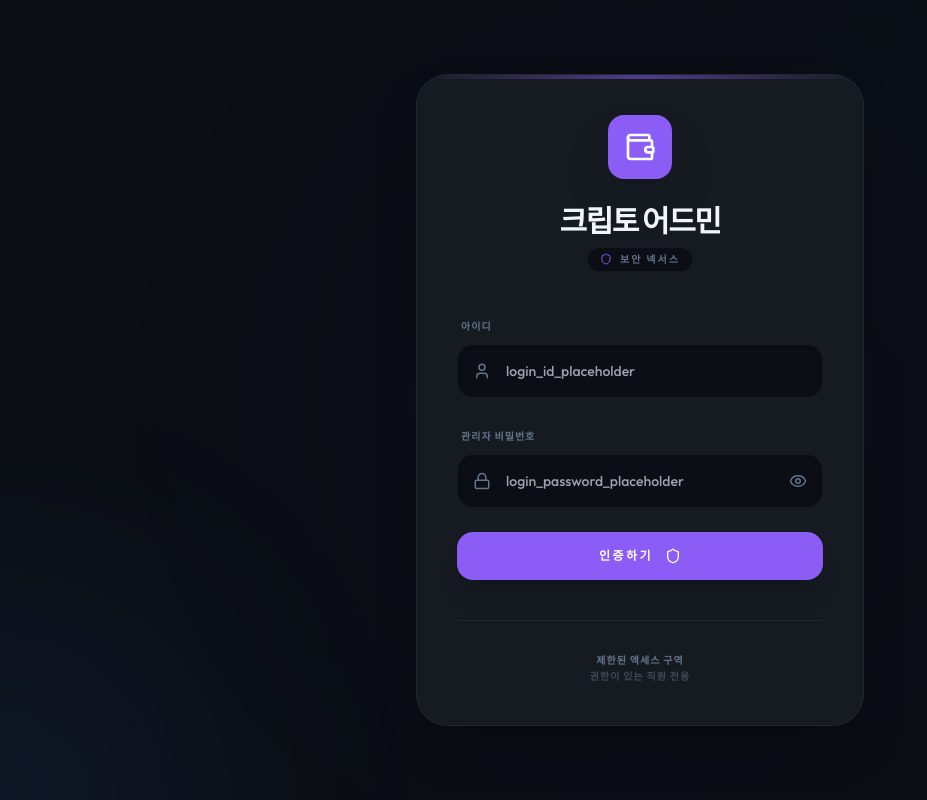
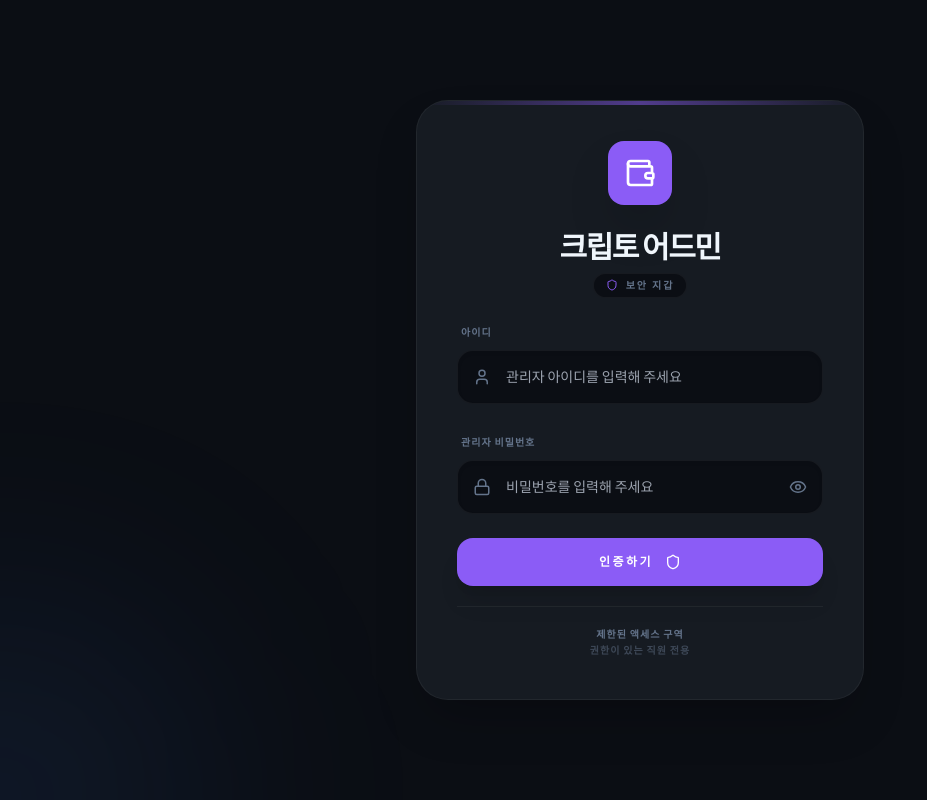
Before and after one commit to SureshSuthar14798/wallet-admin, a React (Vite) app: page /login in a window 1280 px wide. Shown: the whole page, without its empty margins (0-927 px from the left). Built offline with nearby package versions, Linux system fonts and the light colour scheme.

Commit message:
Translation added

```diff
--- a/src/i18n/en.js
+++ b/src/i18n/en.js
@@ -58,6 +58,7 @@ export const en = {
   profile_security_tip_title: 'Security Tip',
   profile_security_tip_desc: 'Ensure your password is at least 12 characters long and contains a mix of letters, numbers, and symbols to maintain high-level administrative security.',
   profile_edit: 'View Profile',
+  upload_file: 'Upload File',
   notif_mark_all_read: 'Mark all read',
   status_online: 'Online',
 
@@ -65,8 +66,10 @@ export const en = {
   login_welcome: 'Access Granted • Welcome back',
   login_denied: 'Invalid Credentials • Access Denied',
   login_title: 'Crypto Admin',
-  login_subtitle: 'Secure Nexus',
+  login_subtitle: 'Secure Wallet',
   login_button: 'Authorization',
+  login_id_placeholder: 'Enter your administrative ID',
+  login_password_placeholder: 'Enter secure password',
   login_restricted: 'Restricted Access Area',
   login_personnel_only: 'Authorized Personnel Only',
   admin_management_title: 'Admin Management',
--- a/src/i18n/ko.js
+++ b/src/i18n/ko.js
@@ -65,6 +65,7 @@ export const ko = {
   profile_security_tip_title: '보안 팁',
   profile_security_tip_desc: '높은 수준의 행정 보안을 유지하기 위해 비밀번호는 12자 이상이어야 하며 문자, 숫자, 기호가 혼합되어야 합니다.',
   profile_edit: '프로필 보기',
+  upload_file: '파일 업로드',
   notif_mark_all_read: '모두 읽음 표시',
   status_online: '온라인',
 
@@ -72,8 +73,10 @@ export const ko = {
   login_welcome: '액세스 허용 • 환영합니다',
   login_denied: '자격 증명 부적합 • 액세스 거부',
   login_title: '크립토 어드민',
-  login_subtitle: '보안 넥서스',
+  login_subtitle: '보안 지갑',
   login_button: '인증하기',
+  login_id_placeholder: '관리자 아이디를 입력해 주세요',
+  login_password_placeholder: '비밀번호를 입력해 주세요',
   login_restricted: '제한된 액세스 구역',
   login_personnel_only: '권한이 있는 직원 전용',
   admin_management_title: '관리자 관리',
--- a/src/pages/Login.jsx
+++ b/src/pages/Login.jsx
@@ -1,5 +1,5 @@
-import React, { useState } from 'react';
-import { Shield, Eye, EyeOff, Lock, User, Wallet } from 'lucide-react';
+import React, { useState, useEffect } from 'react';
+import { Shield, Eye, EyeOff, Lock, User, Wallet, Sun, Moon } from 'lucide-react';
 import toast from 'react-hot-toast';
 import { useLanguage } from '../context/LanguageContext';
 
@@ -10,6 +10,11 @@ const Login = () => {
     userId: '',
     password: ''
   });
+
+  useEffect(() => {
+    const savedTheme = localStorage.getItem('theme') || 'dark';
+    document.documentElement.setAttribute('data-theme', savedTheme);
+  }, []);
 
   const handleSubmit = (e) => {
     e.preventDefault();
@@ -25,16 +30,16 @@ const Login = () => {
   };
 
   return (
-    <div className="min-h-screen bg-bg-dark flex items-center justify-center p-4 relative overflow-hidden">
+    <div className="min-h-screen bg-main flex items-center justify-center p-4 relative overflow-hidden transition-colors duration-300">
       {/* Decorative background elements */}
-      <div className="absolute top-0 right-0 w-96 h-96 bg-primary/10 rounded-full blur-[120px] -mr-48 -mt-48"></div>
-      <div className="absolute bottom-0 left-0 w-96 h-96 bg-blue-500/10 rounded-full blur-[120px] -ml-48 -mb-48"></div>
+      <div className="absolute top-0 right-0 w-96 h-96 bg-primary/10 rounded-full blur-[120px] -mr-48 -mt-48 pointer-events-none"></div>
+      <div className="absolute bottom-0 left-0 w-96 h-96 bg-blue-500/10 rounded-full blur-[120px] -ml-48 -mb-48 pointer-events-none"></div>
 
       <div className="w-full max-w-md animate-enter">
           <div className="bg-panel border border-border-custom rounded-[32px] p-8 sm:p-10 shadow-2xl relative overflow-hidden group">
               <div className="absolute top-0 left-0 w-full h-1 bg-gradient-to-r from-transparent via-primary to-transparent opacity-50"></div>
 
-              <div className="flex flex-col items-center mb-10">
+              <div className="flex flex-col items-center mb-5">
                   <div className="w-16 h-16 bg-primary rounded-2xl flex items-center justify-center shadow-2xl shadow-primary/40 mb-6 group-hover:scale-110 transition-transform duration-500">
                       <Wallet size={32} className="text-white" />
                   </div>
@@ -90,7 +95,7 @@ const Login = () => {
                   </button>
               </form>
 
-              <div className="mt-10 pt-8 border-t border-border-custom flex flex-col items-center gap-4">
+              <div className="mt-5 pt-5 border-t border-border-custom flex flex-col items-center gap-4">
                   <p className="text-[10px] font-bold text-text-muted text-center uppercase tracking-widest leading-relaxed">
                       {t('login_restricted')}<br/>
                       <span className="opacity-50">{t('login_personnel_only')}</span>
```
